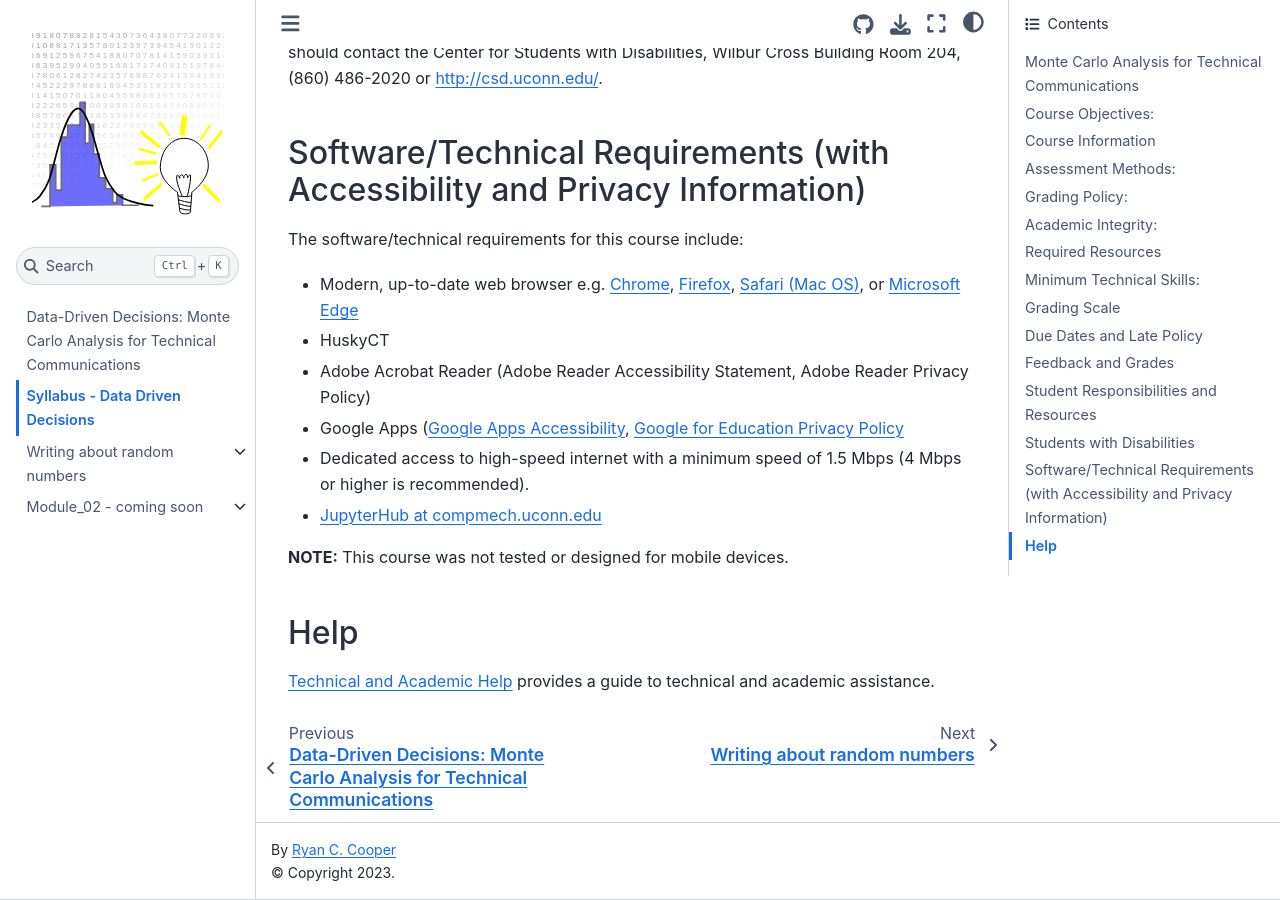
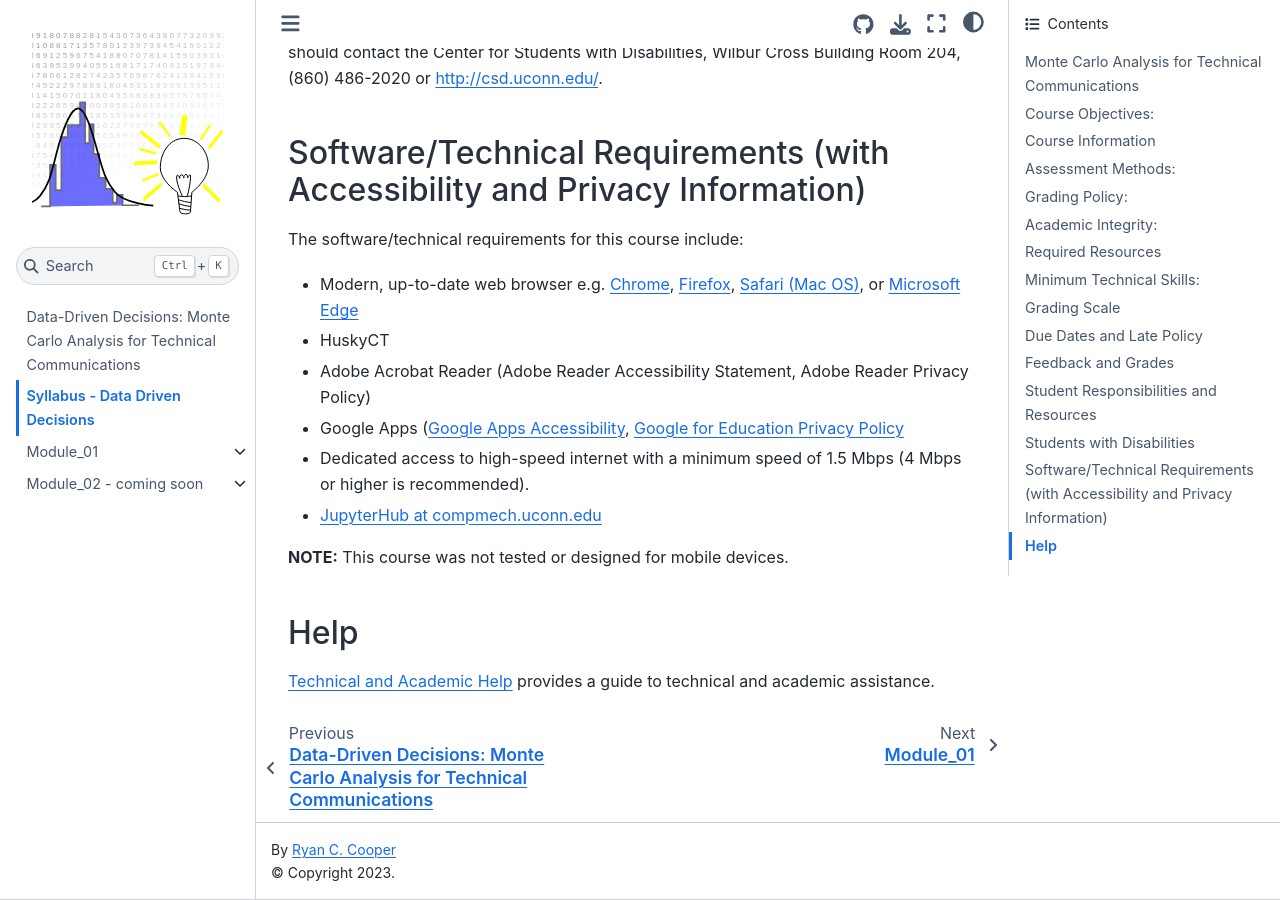
Before and after one commit to profryancoooper/data-driven-decisions, a Jupyter Book: the page built from syllabus.md, in a window 1280 px wide and 900 px high, scrolled down 5357 px. Built offline with Jupyter Book 1.0.4 settings and Sphinx 7.4.7 and the Sphinx Book theme 1.1.4, drawn with Linux system fonts in a browser that asks for light colours; pages that are not in the unit, such as notebooks, are missing from menus.

```diff
--- a/_toc.yml
+++ b/_toc.yml
@@ -9,6 +9,7 @@ chapters:
   sections:
     - file: module_01/random_games
     - file: module_01/calculate_pi
+    - file: module_01/statistical_significance
 - file: module_02/README
   sections:
     - file: module_02/dice_game
--- a/module_01/README.md
+++ b/module_01/README.md
@@ -1,11 +1,12 @@
-# Writing about random numbers
+# Module_01
+## Writing about random numbers
 
 The core of Monte
 Carlo methods depends upon good [pseudo-random number
 generators](https://en.wikipedia.org/wiki/Pseudorandom_number_generator).
 There are two opposing philosophical theories that:
 
-1. randomness is impossible in universe
+1. randomness is impossible
 2. the universe is random
 
 
```
Also changed, not shown: 1 other file.
